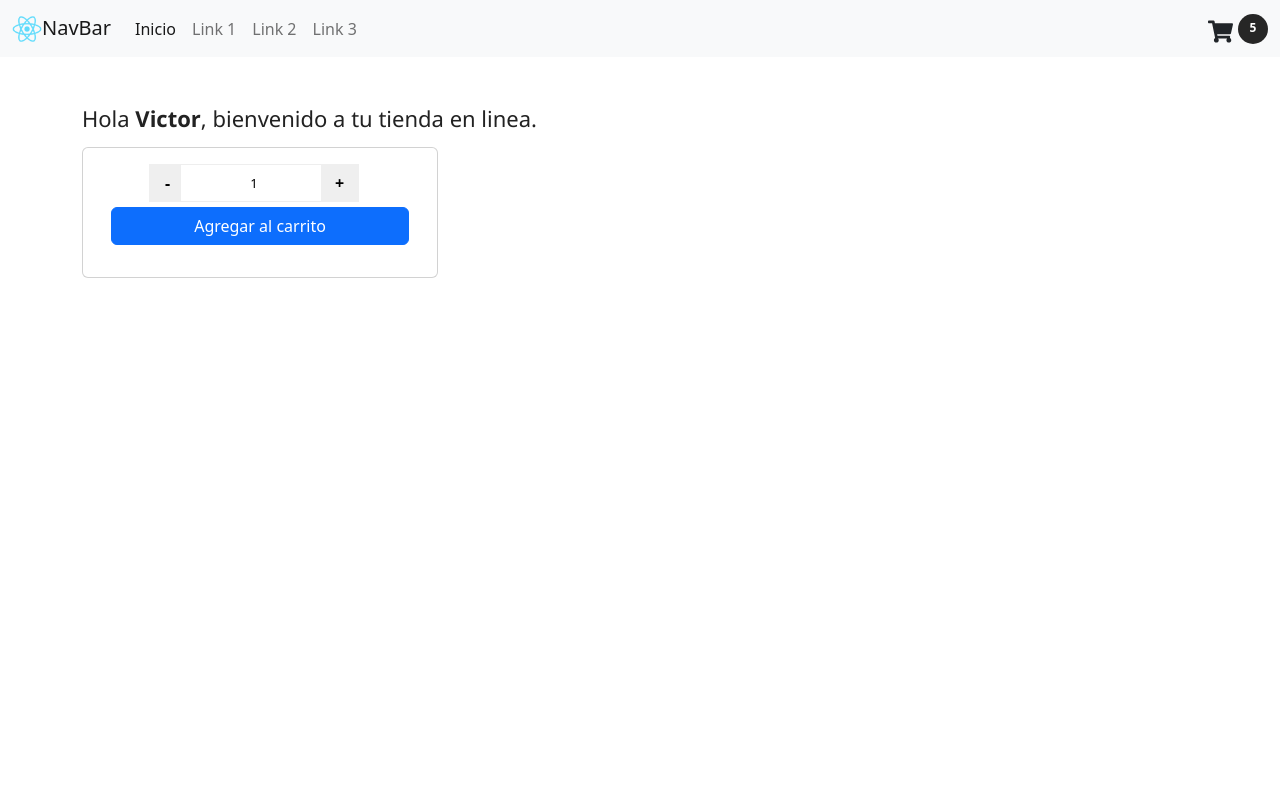
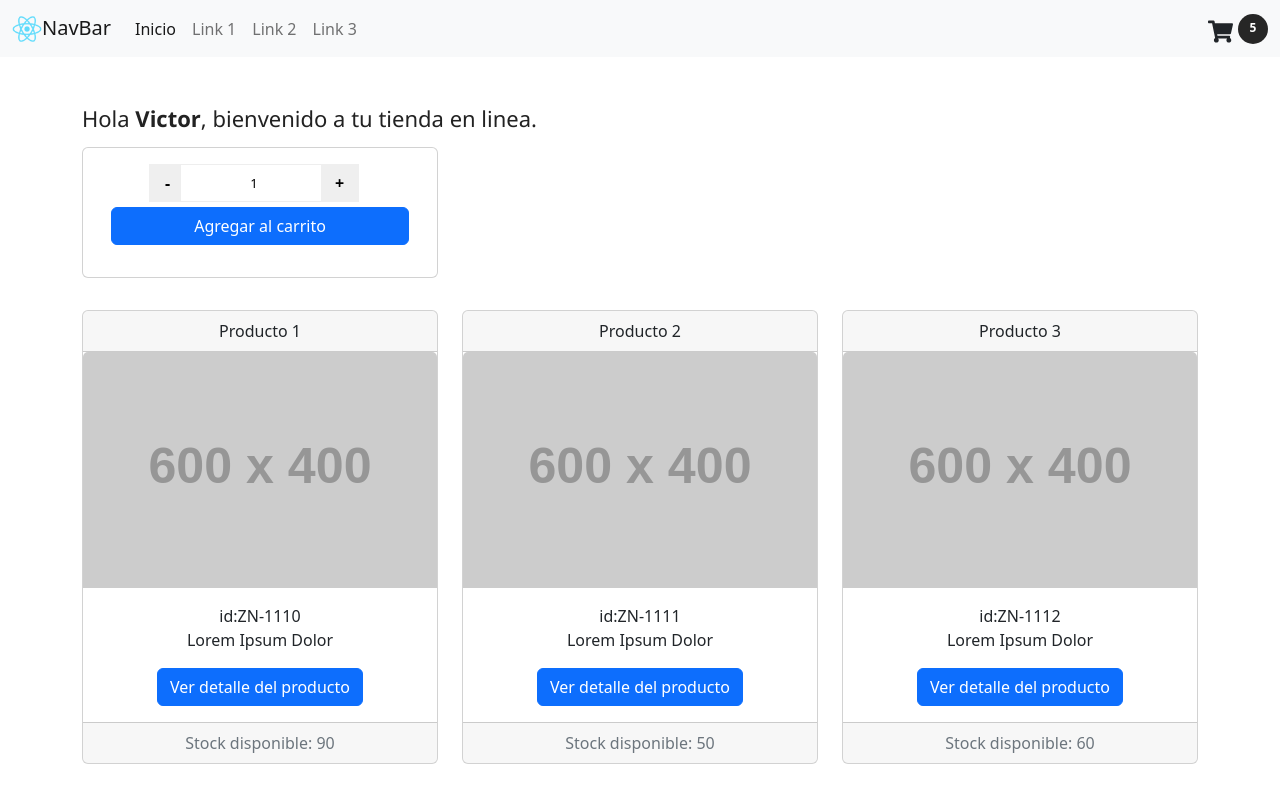
Before and after one commit to vescalante/coder, a React (Create React App) app: page / in a window 1280 px wide. Shown: the top 794 px of the page. Built offline with nearby package versions, Linux system fonts and the light colour scheme.

Commit message:
Item List Container and items generated by mock and promise

```diff
--- /dev/null
+++ b/src/components/Item.jsx
@@ -0,0 +1,23 @@
+import React from 'react'
+
+function Item({ stock, id, itemName }) {
+    return (
+        <div className='col-md-4 pt-3 pb-3'>
+            <div className="card">
+                <div className="card-header text-center">
+                    {itemName}
+                </div>
+                <img src="https://dummyimage.com/600x400/222222/ffffff" className="card-img-top" alt="..." />
+                <div className="card-body text-center">
+                    <p className="card-text">id:{id} <br /> Lorem Ipsum Dolor </p>
+                    <a href="#" className="btn btn-primary">Ver detalle del producto</a>
+                </div>
+                <div className="card-footer text-muted text-center">
+                    Stock disponible: {stock}
+                </div>
+            </div>
+        </div>
+    )
+}
+
+export default Item
--- /dev/null
+++ b/src/components/ItemList.jsx
@@ -0,0 +1,25 @@
+import React from 'react'
+import Item from './Item'
+
+function ItemList({ loading, error, resultado }) {
+    return (
+        <div className='row mt-3'>
+            <div>{loading && 'Cargando Elementos...'}</div>
+            <div>{error && 'Hubo un error en la carga...'}</div>
+
+            {resultado &&
+                resultado.map((item) => (
+                    <>
+                        <Item
+                            stock={item.stock}
+                            itemName={item.itemName}
+                            id={item.id}
+                        />
+                    </>
+                ))}
+
+        </div>
+    )
+}
+
+export default ItemList
--- a/src/components/ItemListContainer.jsx
+++ b/src/components/ItemListContainer.jsx
@@ -1,23 +1,68 @@
-import React from 'react'
+import React, { useEffect, useState } from 'react'
 import ItemCount from './ItemCount';
+import ItemList from './ItemList';
 import "./itemlistcontainer.css";
 
-function ItemListContainer({msg, nombre}) {
+function ItemListContainer({ msg, nombre }) {
+  const [loading, setLoading] = useState(true);
+  const [error, setError] = useState(false);
+  const [resultado, setResultado] = useState([]);
+
+  useEffect(() => {
+    const productos = new Promise((res, rej) => {
+      setTimeout(() => {
+        res([
+          { id: 'ZN-1110', stock: 90, itemName: 'Producto 1' },
+          { id: 'ZN-1111', stock: 50, itemName: 'Producto 2' },
+          { id: 'ZN-1112', stock: 60, itemName: 'Producto 3' },
+          { id: 'ZN-1113', stock: 70, itemName: 'Producto 4' },
+          { id: 'ZN-1114', stock: 180, itemName: 'Producto 5' },
+          { id: 'ZN-1115', stock: 30, itemName: 'Producto 6' },
+          { id: 'ZN-1116', stock: 30, itemName: 'Producto 7' },
+          { id: 'ZN-1117', stock: 10, itemName: 'Producto 8' },
+          { id: 'ZN-1118', stock: 210, itemName: 'Producto 9' },
+          { id: 'ZN-1119', stock: 760, itemName: 'Producto 10' },
+        ]);
+        //rej('NO PAGO');
+      }, 2000);
+    });
+
+    productos
+      .then((result) => {
+        setResultado(result);
+      })
+      .catch((error) => {
+        setError(true);
+        console.log(error);
+      })
+      .finally(() => {
+        setLoading(false);
+      })
+  }, []);
+
+
   return (
-    <div className='container'>
+    <>
+      <div className='container'>
         <div className='row pt-5 pb-2'>
-            <div className='col-lg-12 title-saludo'>
-                <h3>Hola <span>{nombre}</span>, {msg}</h3>
-            </div>
+          <div className='col-lg-12 title-saludo'>
+            <h3>Hola <span>{nombre}</span>, {msg}</h3>
+          </div>
         </div>
         <ItemCount
           stock={5}
           initial={1}
-          onAdd={ function onAdd(e){
-            alert("El valor del carrito es:"+ e);
+          onAdd={function onAdd(e) {
+            alert("El valor del carrito es:" + e);
           }}
         />
-    </div>
+        <ItemList
+          resultado={resultado}
+          loading={loading}
+          error={error}
+        />
+      </div>
+    </>
   )
 }
 
```
